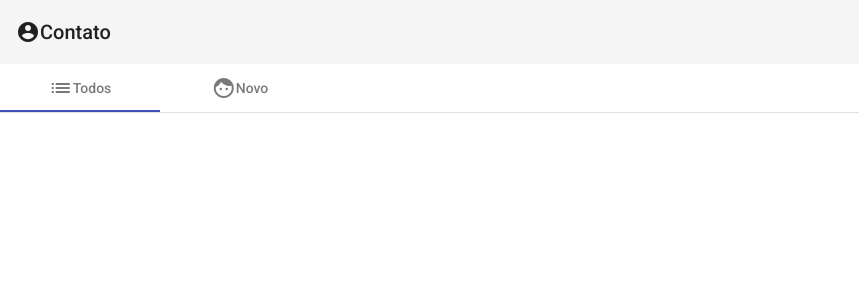
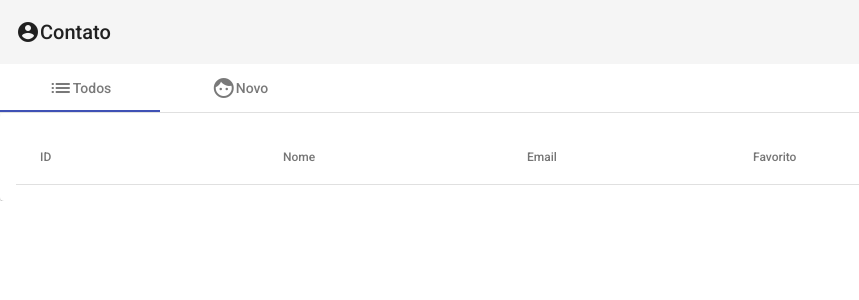
Before and after one commit to jairosousa/Angular9-Spring-Boot2-2, an Angular app in the folder frontend/agenda-app/: page / in a window 1280 px wide. Shown: the top 300 px of the page, without its empty margins (0-859 px from the left). Built offline with nearby package versions, Linux system fonts and the light colour scheme.

Commit message:
Implementando o data table de contatos

```diff
--- a/frontend/agenda-app/src/app/contato/contato.component.html
+++ b/frontend/agenda-app/src/app/contato/contato.component.html
@@ -9,6 +9,30 @@
             <mat-icon>list</mat-icon>
             Todos
         </ng-template>
+        <mat-card>
+            <table mat-table [dataSource]="contatos" class="full-width">
+                <ng-container matColumnDef="id">
+                    <th mat-header-cell *matHeaderCellDef> ID </th>
+                    <td mat-cell *matCellDef="let contato"> {{contato.id}} </td>
+                </ng-container>
+                <ng-container matColumnDef="nome">
+                    <th mat-header-cell *matHeaderCellDef> Nome </th>
+                    <td mat-cell *matCellDef="let contato"> {{contato.nome}} </td>
+                </ng-container>
+
+                <ng-container matColumnDef="email">
+                    <th mat-header-cell *matHeaderCellDef> Email </th>
+                    <td mat-cell *matCellDef="let contato"> {{contato.email}} </td>
+                </ng-container>
+                <ng-container matColumnDef="favorito">
+                    <th mat-header-cell *matHeaderCellDef> Favorito </th>
+                    <td mat-cell *matCellDef="let contato"> {{contato.favorito}} </td>
+                </ng-container>
+
+                <tr mat-header-row *matHeaderRowDef="colunas"></tr>
+                <tr mat-row *matRowDef="let row; columns: colunas;"></tr>
+            </table>
+        </mat-card>
     </mat-tab>
     <mat-tab>
         <ng-template mat-tab-label>
--- a/frontend/agenda-app/src/app/contato/contato.component.ts
+++ b/frontend/agenda-app/src/app/contato/contato.component.ts
@@ -13,6 +13,8 @@
   formulario: FormGroup;
 
   contatos: Contato[] = [];
+
+  colunas = ['id', 'nome', 'email', 'favorito'];
 
   constructor(
     private service: ContatoService,
```
